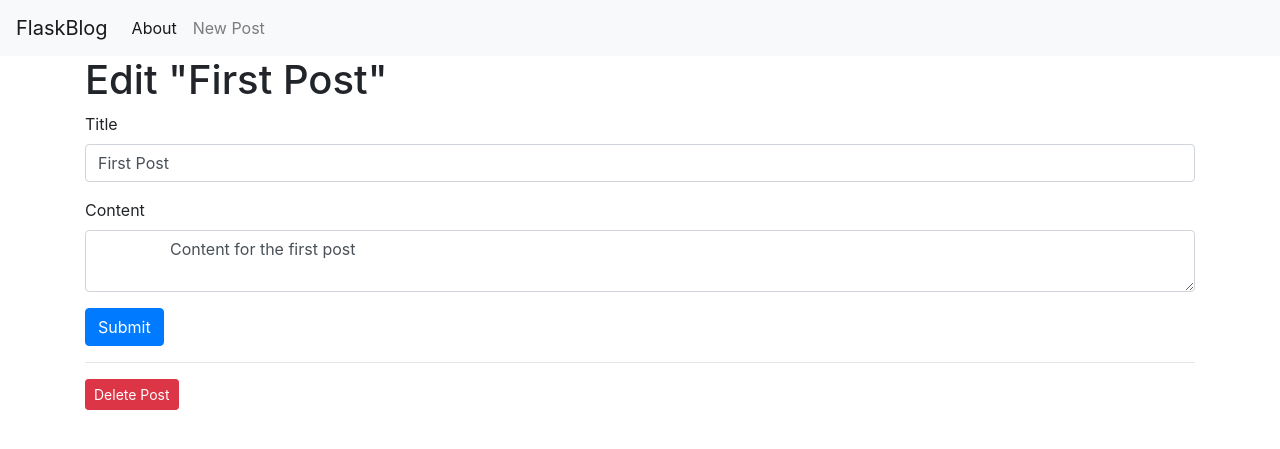
After one commit to Samar-Bons/FlaskBlog, a Flask app: page /1/edit in a window 1280 px wide. The commit adds this page. Shown: the top 449 px of the page. Run offline with Flask 2, Linux system fonts and the light colour scheme; data comes from the database, SQL or seed files in the repository; both versions use the stored data as it was after the commit; some libraries are stand-ins or nearby versions.

Commit message:
delete added

```diff
--- a/app.py
+++ b/app.py
@@ -2,7 +2,7 @@ import sqlite3
 from flask import Flask, render_template, request, url_for, flash, redirect
 from werkzeug.exceptions import abort
 
-#Fucntion to connect to db and return conn object
+#Function to connect to db and return conn object
 def get_db_connection():
     conn = sqlite3.connect('database.db')
     conn.row_factory = sqlite3.Row
@@ -42,7 +42,7 @@ def create():
     if request.method == 'POST':
         title = request.form['title']
         content = request.form['content']
-
+#flash not working
         if not title:
             flash('Title is needed!')
         else:
@@ -55,3 +55,33 @@ def create():
             return redirect(url_for('index'))
 
     return render_template('create.html')
+
+@app.route('/<int:id>/edit', methods=('GET','POST'))
+def edit(id):
+	post = get_post(id)
+
+	if request.method == 'POST':
+		title = request.form['title']
+		content = request.form['content']
+
+		if not title:
+			flash('Title is required!')
+		else:
+			conn = get_db_connection()
+			conn.execute('UPDATE posts SET title = ?, content = ? WHERE id = ?',(title,content,id))
+			conn.commit()
+			conn.close()
+			return redirect(url_for('index'))
+
+
+	return render_template('edit.html', post=post)
+
+@app.route('/<int:id>/delete', methods=('POST',))
+def delete(id):
+	post = get_post(id)
+	conn = get_db_connection()
+	conn.execute('DELETE FROM posts WHERE id=?',(id,))
+	conn.commit()
+	conn.close()
+	flash('"{}" was successfully deleted!'.format(post['title']))
+	return redirect(url_for('index'))
--- a/templates/base.html
+++ b/templates/base.html
@@ -21,10 +21,16 @@
             <li class="nav-item active">
                 <a class="nav-link" href="#">About</a>
             </li>
+            <li class="nav-item">
+            <a class="nav-link" href="{{url_for('create')}}">New Post</a>
+            </li>
             </ul>
         </div>
     </nav>
     <div class="container">
+    {% for message in get_flashed_messages() %}
+    	<div class="alert alert-danger">{{ message }}</div>
+    	{% endfor %}
         {% block content %} {% endblock %}
     </div>
 
--- /dev/null
+++ b/templates/edit.html
@@ -0,0 +1,37 @@
+{% extends 'base.html' %}
+
+{% block content %}
+
+<h1>{% block title %}Edit "{{ post['title'] }}" {% endblock %}</h1>
+
+<form method = "post">
+	<div class="form-group">
+		<label for="title">Title</label>
+		<input type="text" name="title" placeholder="Post title Here"
+				class="form-control"
+				value="{{ request.form['title'] or post['title'] }}">
+				</input>
+
+	</div>
+
+	<div class="form-group">
+		<label for="content">Content</label>
+		<textarea name="content" placeholder="Post Content Here" class="form-control">
+		{{ request.form['content'] or post['content'] }}</textarea>
+
+	</div>
+
+	<div class="form-group">
+		<button type="submit" class="btn btn-primary">Submit</button>
+	</div>
+</form>
+<hr>
+
+<form action="{{ url_for('delete', id=post['id']) }}" method="POST">
+	<input type="submit" value="Delete Post"
+		class="btn btn-danger btn-sm"
+		onclick="return confirm('Are you sure you want to delete this post?')">
+</form>
+
+
+{% endblock %}
--- a/templates/index.html
+++ b/templates/index.html
@@ -8,7 +8,11 @@
             <h2>{{ post['title'] }}</h2>
         </a>
         <span class="badge badge-primary">{{ post['created'] }}</span>
+        <a href="{{ url_for('edit', id=post['id']) }}">
+        <span class="badge badge-warning">Edit</span>
+        </a>
         <hr>
+
     {% endfor %}
 
 {% endblock %}
```
Also changed, not shown: database.db.
